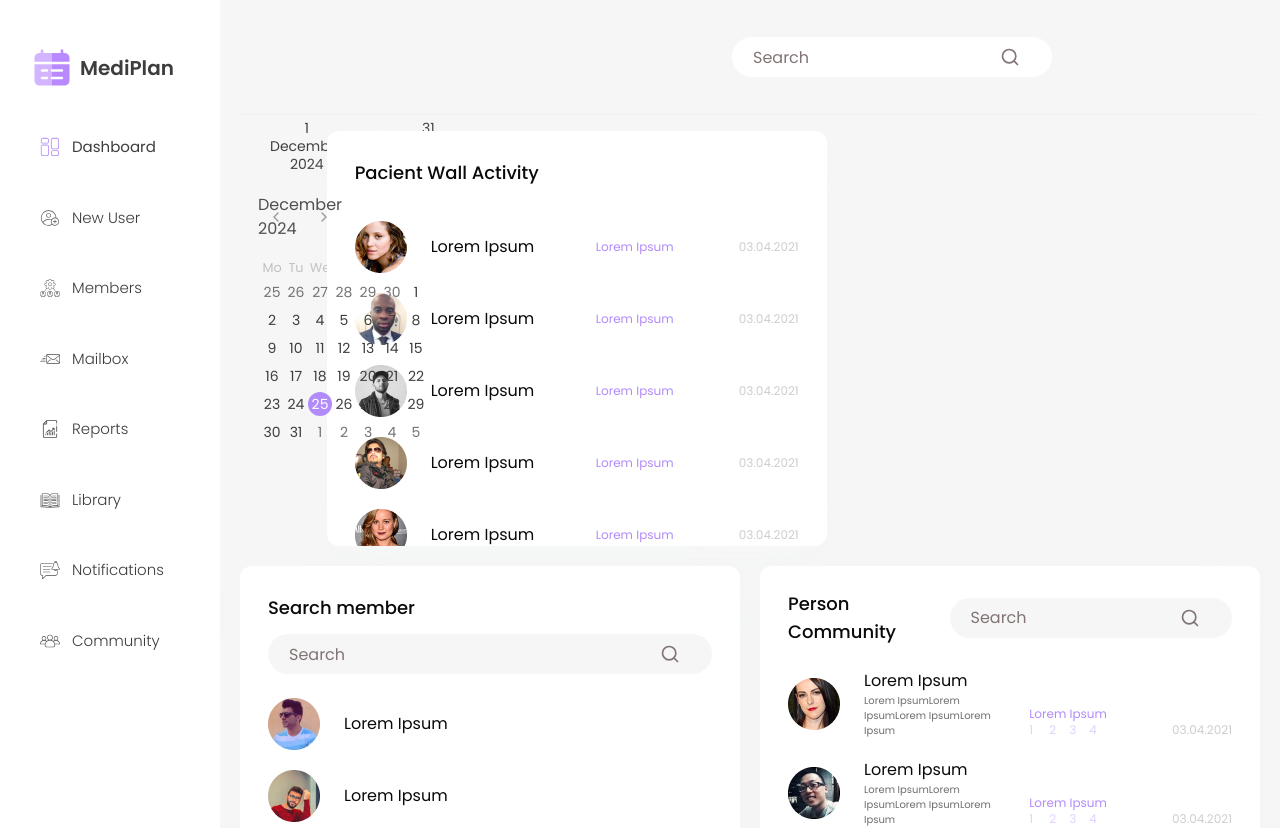
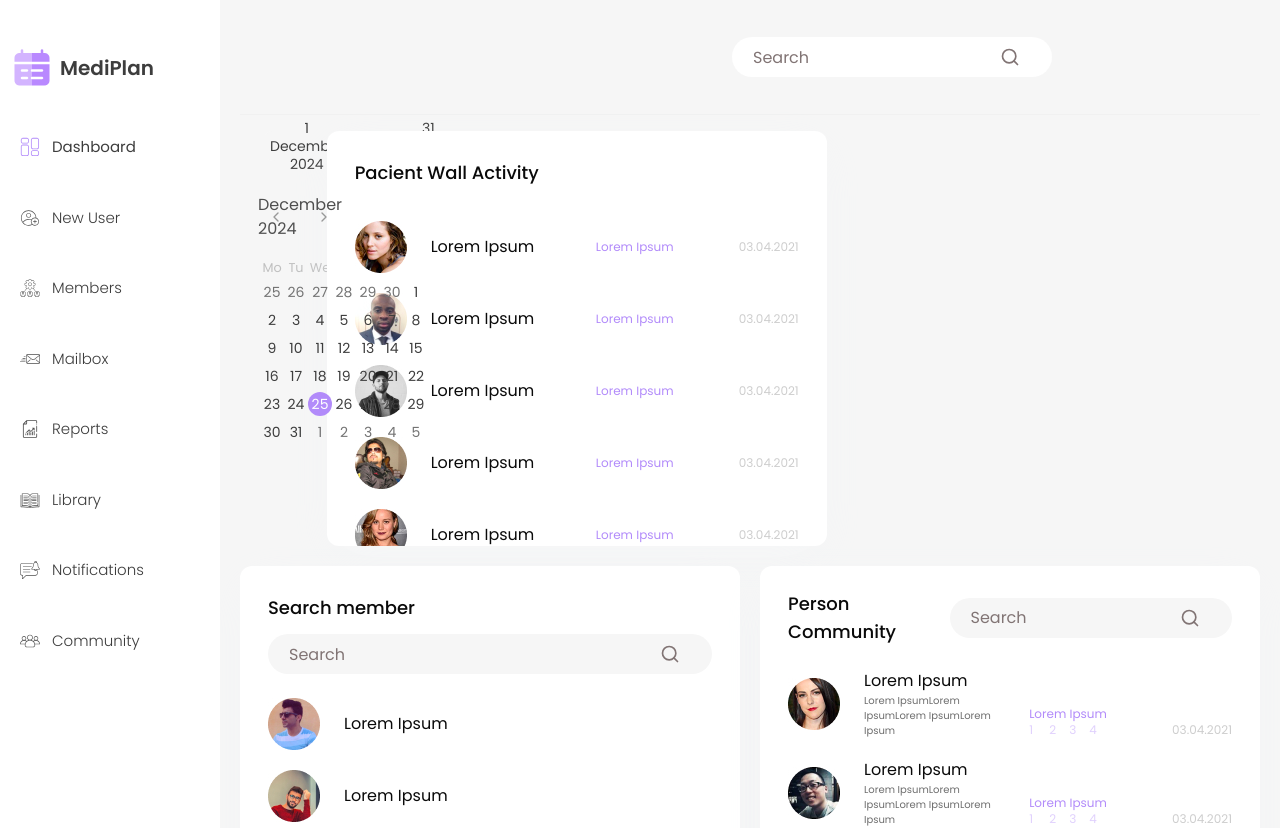
Before and after one commit to Vitalic96/mediplan, a Next.js app: page /dashboard in a window 1280 px wide. Shown: the top 828 px of the page. Built offline with nearby package versions, Linux system fonts and the light colour scheme.

Commit message:
changed styles

```diff
--- a/components/sidebar.tsx
+++ b/components/sidebar.tsx
@@ -20,12 +20,12 @@ const Sidebar = ({
     <>
       <aside
         className={cn(
-          'fixed bottom-0 left-0 right-0 top-[var(--mobile-header-height)] z-50 shrink-0 overflow-scroll bg-white py-3 transition-[visibility,opacity] duration-300 lg:visible lg:relative lg:top-0 lg:w-[180px] lg:py-12 lg:opacity-100 lg:shadow-[-10000px_0_0_10000px_#fff] xl:w-[200px]',
+          'fixed bottom-0 left-0 right-0 top-[var(--mobile-header-height)] z-50 shrink-0 bg-white py-3 transition-[visibility,opacity] duration-300 lg:visible lg:relative lg:top-0 lg:w-[180px] lg:py-12 lg:opacity-100 lg:shadow-[-10000px_0_0_10000px_#fff] xl:w-[200px]',
           className,
           isOpen ? 'visible opacity-100' : 'invisible opacity-0',
         )}
       >
-        <div className='container flex flex-col gap-6'>
+        <div className='container flex flex-col gap-6 lg:px-0'>
           <Logo className='-ml-2 hidden lg:flex' href='/' />
           <ul className='flex grow flex-col'>
             {menuList.map(({ position, label, href, Icon }, i) => {
```
